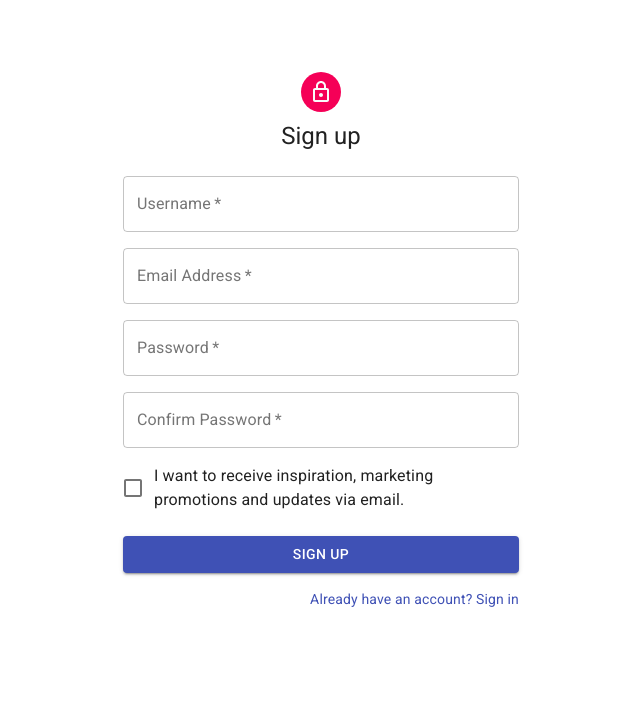
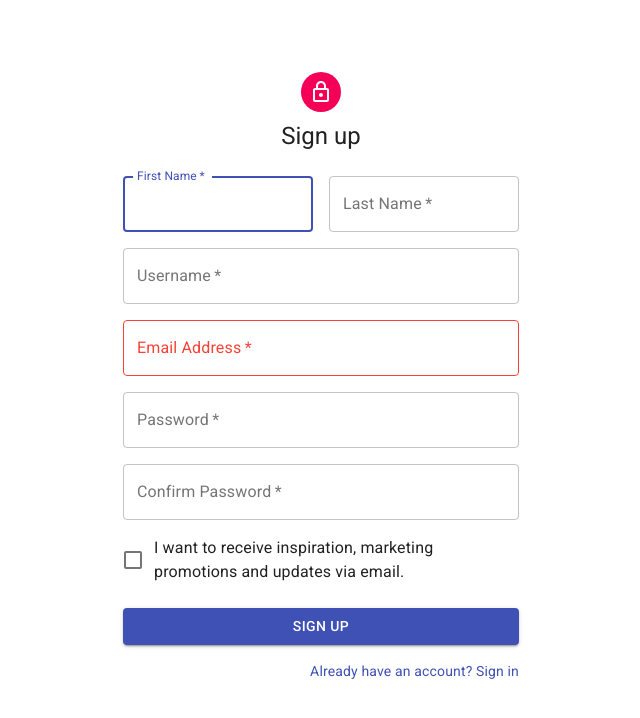
Before and after one commit to family-life-organizer/FLO-client, a React (Create React App) app: page / in a window 1280 px wide. Both pictures are taken after a click on the link "Don't have an account? Sign Up". Shown: the top 718 px of the page, without its empty margins (319-959 px from the left). Built offline with nearby package versions, Linux system fonts and the light colour scheme.

Commit message:
Error Handling Introduced

```diff
--- a/src/actions/authActions.js
+++ b/src/actions/authActions.js
@@ -1,5 +1,6 @@
 import types from './';
 import api from '../api/customApi';
+import { checkLoginInputs, checkRegisterInputs } from '../utils/validators';
 
 export const doLogin = credentials => async dispatch => {
 	dispatch({ type: types.LOGIN_START });
@@ -15,8 +16,13 @@ export const doLogin = credentials => async dispatch => {
 export const doRegisterAccount = accountInfo => async dispatch => {
 	dispatch({ type: types.REGISTER_START });
 	try {
-		console.log(accountInfo);
-		// const response = await api.post(/*     */, accountInfo);
+		const { isValid, errors } = checkRegisterInputs(accountInfo);
+		if (!isValid) {
+			dispatch({ type: types.REGISTER_FAILURE, payload: errors });
+		} else {
+			console.log(accountInfo);
+			// const response = await api.post(/*     */, accountInfo);
+		}
 	} catch (error) {
 		console.log(error);
 	}
--- a/src/components/login/SignIn.jsx
+++ b/src/components/login/SignIn.jsx
@@ -42,10 +42,10 @@ function SignIn(props) {
 	const classes = useStyles();
 	const handleSubmit = e => {
 		e.preventDefault();
-		props.handleSubmit({ email, password });
+		props.handleSubmit({ user, password });
 	};
 
-	const [ email, setEmail ] = useState('');
+	const [ user, setUser ] = useState('');
 	const [ password, setPassword ] = useState('');
 	return (
 		<Container component='main' maxWidth='xs'>
@@ -63,13 +63,13 @@ function SignIn(props) {
 						margin='normal'
 						required
 						fullWidth
-						id='email'
-						label='Email Address'
-						name='email'
-						autoComplete='email'
+						id='user'
+						label='Email or Username'
+						name='user'
+						autoComplete='user'
 						autoFocus
-						value={email}
-						onChange={e => setEmail(e.target.value)}
+						value={user}
+						onChange={e => setUser(e.target.value)}
 					/>
 					<TextField
 						variant='outlined'
--- a/src/components/login/SignUp.jsx
+++ b/src/components/login/SignUp.jsx
@@ -1,4 +1,5 @@
 import React, { useState } from 'react';
+import { connect } from 'react-redux';
 import Avatar from '@material-ui/core/Avatar';
 import Button from '@material-ui/core/Button';
 import CssBaseline from '@material-ui/core/CssBaseline';
@@ -12,11 +13,12 @@ import LockOutlinedIcon from '@material-ui/icons/LockOutlined';
 import Typography from '@material-ui/core/Typography';
 import { makeStyles } from '@material-ui/core/styles';
 import Container from '@material-ui/core/Container';
+import purple from '@material-ui/core/colors/purple';
 
 const useStyles = makeStyles(theme => ({
 	'@global' : {
 		body : {
-			backgroundColor : theme.palette.common.white,
+			backgroundColor : '#FFFFFF',
 		},
 	},
 	paper     : {
@@ -38,16 +40,19 @@ const useStyles = makeStyles(theme => ({
 	},
 }));
 
-export default function SignUp(props) {
+function SignUp(props) {
 	const classes = useStyles();
 	const [ email, setEmail ] = useState('');
 	const [ password, setPassword ] = useState('');
 	const [ password2, setPassword2 ] = useState('');
 	const [ userName, setUserName ] = useState('');
+	const [ firstName, setFirstName ] = useState('');
+	const [ lastName, setLastName ] = useState('');
+
 	const handleSubmit = e => {
 		e.preventDefault();
 		if (password === password2) {
-			this.props.handleSubmit({ email, password, userName });
+			props.handleSubmit({ firstName, lastName, email, password, userName, password2 });
 		}
 	};
 	return (
@@ -60,8 +65,36 @@ export default function SignUp(props) {
 				<Typography component='h1' variant='h5'>
 					Sign up
 				</Typography>
-				<form className={classes.form} noValidate onSubmit={handleSubmit}>
+				<form className={classes.form} onSubmit={handleSubmit}>
 					<Grid container spacing={2}>
+						<Grid item xs={12} sm={6}>
+							<TextField
+								autoComplete='fname'
+								name='firstName'
+								variant='outlined'
+								required
+								fullWidth
+								id='firstName'
+								label='First Name'
+								autoFocus
+								value={firstName}
+								onChange={e => setFirstName(e.target.value)}
+							/>
+						</Grid>
+						<Grid item xs={12} sm={6}>
+							<TextField
+								variant='outlined'
+								required
+								fullWidth
+								id='lastName'
+								label='Last Name'
+								name='lastName'
+								autoComplete='lname'
+								value={lastName}
+								onChange={e => setLastName(e.target.value)}
+							/>
+							{props.errors && props.errors.first_name && <span>{props.errors.first_name}</span>}
+						</Grid>
 						<Grid item xs={12}>
 							<TextField
 								variant='outlined'
@@ -75,6 +108,7 @@ export default function SignUp(props) {
 								onChange={e => setUserName(e.target.value)}
 							/>
 						</Grid>
+						{props.errors && props.errors.userName && <span>{props.errors.userName}</span>}
 						<Grid item xs={12}>
 							<TextField
 								variant='outlined'
@@ -85,8 +119,14 @@ export default function SignUp(props) {
 								name='email'
 								autoComplete='email'
 								value={email}
+								error={
+									!/^(([^<>()\[\]\\.,;:\s@"]+(\.[^<>()\[\]\\.,;:\s@"]+)*)|(".+"))@((\[[0-9]{1,3}\.[0-9]{1,3}\.[0-9]{1,3}\.[0-9]{1,3}\])|(([a-zA-Z\-0-9]+\.)+[a-zA-Z]{2,}))$/.test(
+										String(email).toLowerCase(),
+									)
+								}
 								onChange={e => setEmail(e.target.value)}
 							/>
+							{props.errors && props.errors.email && <span>{props.errors.email}</span>}
 						</Grid>
 						<Grid item xs={12}>
 							<TextField
@@ -101,6 +141,7 @@ export default function SignUp(props) {
 								value={password}
 								onChange={e => setPassword(e.target.value)}
 							/>
+							{props.errors && props.errors.password && <span>{props.errors.password}</span>}
 						</Grid>
 						<Grid item xs={12}>
 							<TextField
@@ -115,6 +156,7 @@ export default function SignUp(props) {
 								value={password2}
 								onChange={e => setPassword2(e.target.value)}
 							/>
+							{props.errors && props.errors.password2 && <span>{props.errors.password2}</span>}
 						</Grid>
 						<Grid item xs={12}>
 							<FormControlLabel
@@ -138,3 +180,7 @@ export default function SignUp(props) {
 		</Container>
 	);
 }
+
+const mapStateToProps = state => ({ errors: state.auth.errors });
+
+export default connect(mapStateToProps)(SignUp);
--- a/src/reducers/authReducer.js
+++ b/src/reducers/authReducer.js
@@ -1,6 +1,5 @@
 import types from '../actions';
 import jwt_decode from 'jwt-decode';
-import getFailedSnapshotTests from 'jest-util/build/getFailedSnapshotTests';
 
 const initialState = {
 	isAuth    : false,
--- /dev/null
+++ b/src/utils/validators.js
@@ -0,0 +1,56 @@
+const isEmpty = value =>
+	value === undefined ||
+	value === null ||
+	(typeof value === 'object' && Object.keys(value).length === 0) ||
+	(typeof value === 'string' && value.trim().length === 0);
+
+export const checkLoginInputs = values => {
+	let errors = {};
+	const { email, userName, password, isUserName } = values;
+	if (isUserName) {
+		if (isEmpty(userName)) {
+			errors.userName = '*Required';
+		} else if (isEmpty(email)) {
+			errors.email = '*Required';
+		}
+	}
+	if (isEmpty(password)) {
+		errors.password = '*Required';
+	}
+	return {
+		errors,
+		isValid : isEmpty(errors),
+	};
+};
+
+export const checkRegisterInputs = values => {
+	let errors = {};
+	const { firstName, lastName, email, userName, password, password2 } = values;
+	if (isEmpty(firstName)) {
+		errors.firstName = '*Required';
+	}
+	if (isEmpty(lastName)) {
+		errors.lastName = '*Required';
+	}
+	if (isEmpty(userName)) {
+		errors.userName = '*Required';
+	}
+	if (
+		!/^(([^<>()\[\]\\.,;:\s@"]+(\.[^<>()\[\]\\.,;:\s@"]+)*)|(".+"))@((\[[0-9]{1,3}\.[0-9]{1,3}\.[0-9]{1,3}\.[0-9]{1,3}\])|(([a-zA-Z\-0-9]+\.)+[a-zA-Z]{2,}))$/.test(
+			String(email).toLowerCase(),
+		)
+	) {
+		errors.email = '*Invalid Email Address';
+	}
+	if (isEmpty(email)) {
+		errors.email = '*Required';
+	}
+	if (password !== password2) {
+		errors.password2 = 'Passwords must match';
+	}
+
+	return {
+		errors,
+		isValid : isEmpty(errors),
+	};
+};
```
